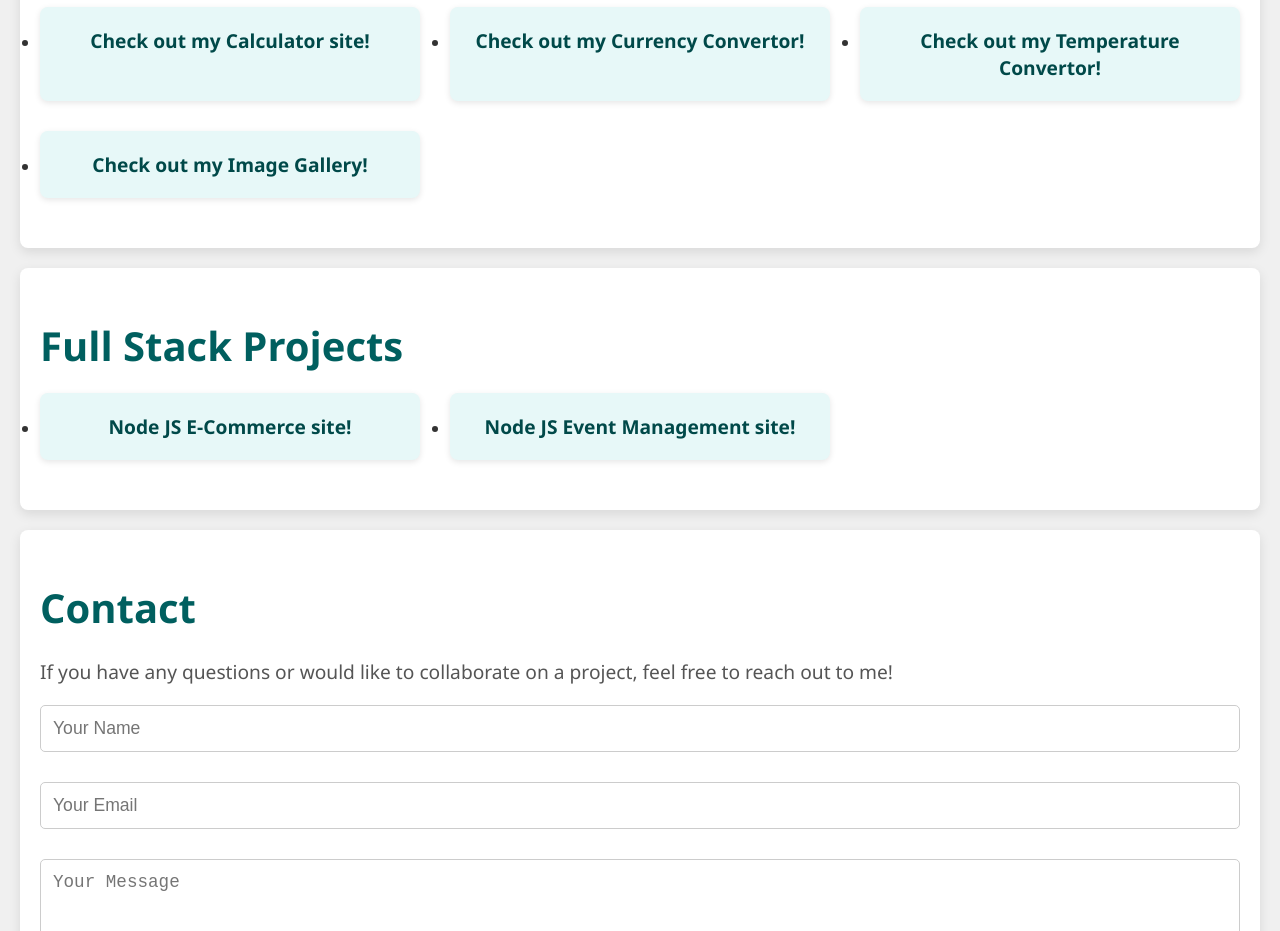
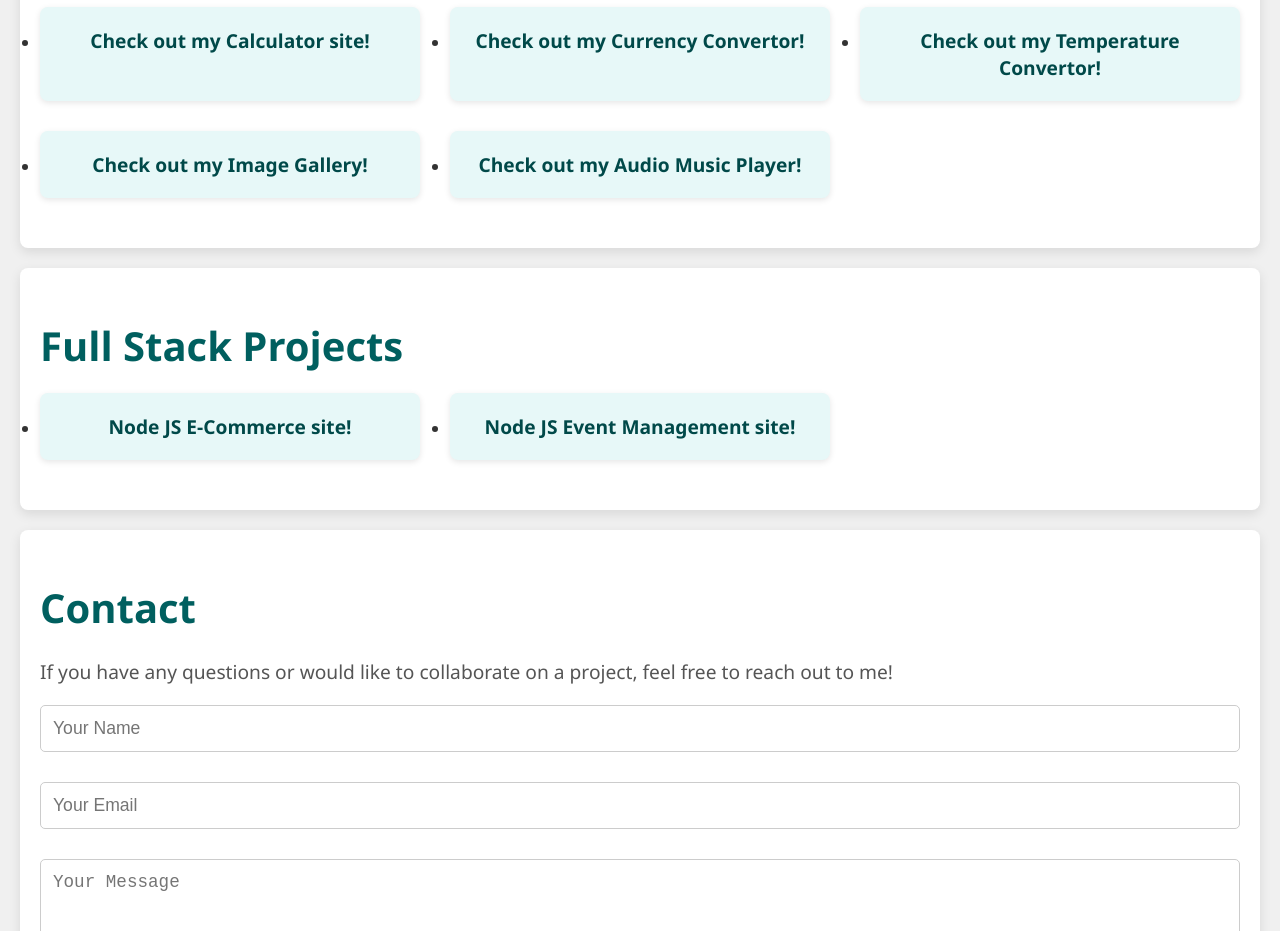
Before and after one commit to Aansa-ramzan/portfolio, a plain HTML site: page index.html in a window 1280 px wide. Shown: the part 1180-2111 px from the top of the page. Drawn offline with Linux system fonts and the light colour scheme; a script that the page names is missing.

Commit message:
Update index.html

```diff
--- a/index.html
+++ b/index.html
@@ -51,6 +51,7 @@
       <li><a href="https://aansa-ramzan.github.io/Currency-Convertor/" target="_blank">Check out my Currency Convertor!</a></li>
       <li><a href="https://aansa-ramzan.github.io/Temperature-Convertor/" target="_blank">Check out my Temperature Convertor!</a></li>
       <li><a href="https://aansa-ramzan.github.io/Image-gallery/" target="_blank">Check out my Image Gallery!</a></li>
+      <li><a href="https://aansa-ramzan.github.io/Image-gallery/" target="_blank">Check out my Audio Music Player!</a></li>
     </ul>
   </section>
   <section id="projects">
```
